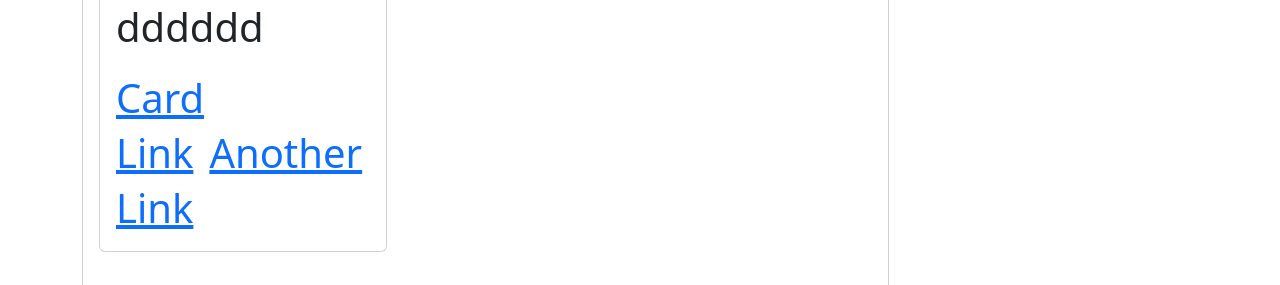
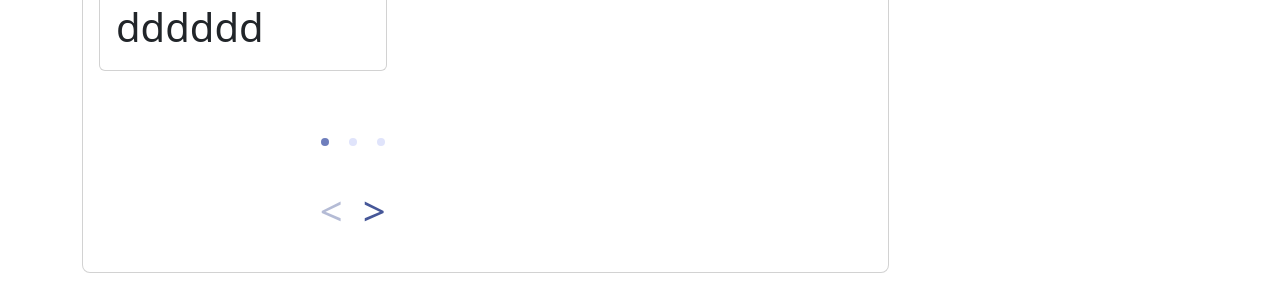
Before and after one commit to Noirspider/Darth-Pippo-il-Kebbabbaro-cerca-lavoro, a React (Create React App) app: page / in a window 1280 px wide. Shown: the part 666-951 px from the top of the page. Built offline with nearby package versions, Linux system fonts and the light colour scheme.

Commit message:
fix navbar

```diff
--- a/src/components/MyNavBar.jsx
+++ b/src/components/MyNavBar.jsx
@@ -9,7 +9,7 @@ import "bootstrap-icons/font/bootstrap-icons.css";
 
 function MyNavBar() {
   return (
-    <Navbar expand="lg" className="bg-body-tertiary position-sticky top-0">
+    <Navbar expand="lg" className="bg-body-tertiary position-sticky top-0 z-3">
       <Container>
         <div className="d-flex">
           <Navbar.Brand href="#">
@@ -27,15 +27,15 @@ function MyNavBar() {
             </svg>
           </Navbar.Brand>
 
-          <Form className="d-flex">
+          <Form className="d-flex me-auto">
             <Form.Control type="search" placeholder="Search" className="me-2" aria-label="Search" />
             <Button variant="outline-success">Search</Button>
           </Form>
         </div>
-        <div>
+
         <Navbar.Toggle aria-controls="navbarScroll" />
         <Navbar.Collapse id="navbarScroll">
-            <Nav className="me-auto my-2 my-lg-0" style={{ maxHeight: "100px" }} navbarScroll>
+          <Nav className="ms-auto my-2 my-lg-0" /* style={{ maxHeight: "100px" }} */ navbarScroll>
             <Nav.Link href="#action1">
               <svg
                 xmlns="http://www.w3.org/2000/svg"
@@ -127,7 +127,6 @@ function MyNavBar() {
             </Nav.Link>
           </Nav>
         </Navbar.Collapse>
-        </div>
       </Container>
     </Navbar>
   );
--- a/src/components/MyProfile.jsx
+++ b/src/components/MyProfile.jsx
@@ -14,8 +14,6 @@ function MyProfile() {
         <Card.Title>Card Title</Card.Title>
         <Card.Subtitle className="mb-2 text-muted">Card Subtitle</Card.Subtitle>
         <Card.Text>dddddd</Card.Text>
-        <Card.Link href="#">Card Link</Card.Link>
-        <Card.Link href="#">Another Link</Card.Link>
       </Card.Body>
     </Card>,
     <Card style={{ width: "18rem" }}>
@@ -23,8 +21,6 @@ function MyProfile() {
         <Card.Title>Card Title</Card.Title>
         <Card.Subtitle className="mb-2 text-muted">Card Subtitle</Card.Subtitle>
         <Card.Text>dddddd</Card.Text>
-        <Card.Link href="#">Card Link</Card.Link>
-        <Card.Link href="#">Another Link</Card.Link>
       </Card.Body>
     </Card>,
     <Card style={{ width: "18rem" }}>
@@ -32,8 +28,6 @@ function MyProfile() {
         <Card.Title>Card Title</Card.Title>
         <Card.Subtitle className="mb-2 text-muted">Card Subtitle</Card.Subtitle>
         <Card.Text>dddddd</Card.Text>
-        <Card.Link href="#">Card Link</Card.Link>
-        <Card.Link href="#">Another Link</Card.Link>
       </Card.Body>
     </Card>,
   ];
```
Lines whose indentation alone changed are shown as unchanged.
